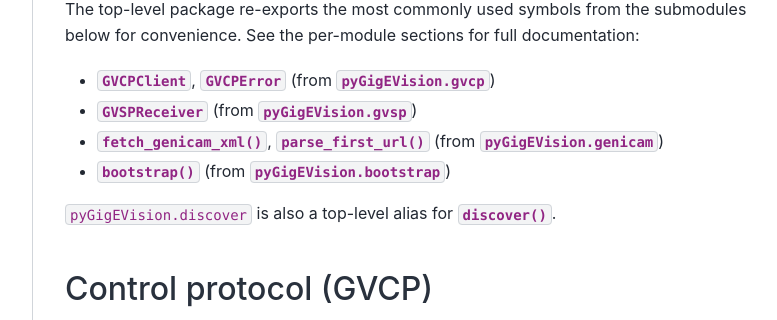
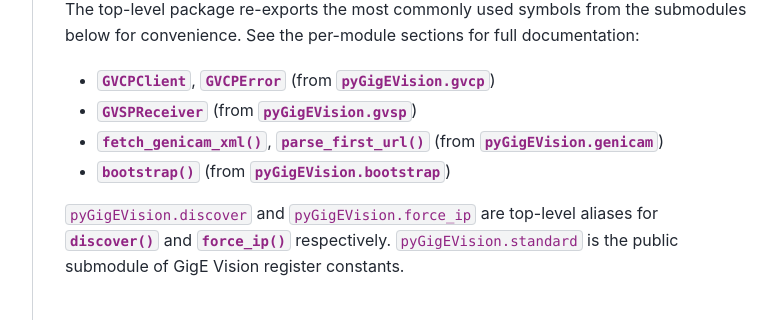
Before and after one commit to ladisk/pyGigEVision, a Sphinx documentation site: the page built from docs/source/api.rst, in a window 1280 px wide and 900 px high, cut to the strip 320-640 px from the top of the window. Shown: the whole strip, without its empty margins (223-1000 px from the left). Built offline with Sphinx 7.4.7 and the Sphinx Book theme 1.1.4, drawn with Linux system fonts in a browser that asks for light colours.

Commit message:
Expose force_ip at package level; document standard as public

```diff
--- a/docs/source/api.rst
+++ b/docs/source/api.rst
@@ -17,8 +17,10 @@ full documentation:
 * :func:`~pyGigEVision.genicam.fetch_genicam_xml`, :func:`~pyGigEVision.genicam.parse_first_url` (from :mod:`pyGigEVision.genicam`)
 * :func:`~pyGigEVision.bootstrap.bootstrap` (from :mod:`pyGigEVision.bootstrap`)
 
-``pyGigEVision.discover`` is also a top-level alias for
-:meth:`~pyGigEVision.gvcp.GVCPClient.discover`.
+``pyGigEVision.discover`` and ``pyGigEVision.force_ip`` are top-level aliases for
+:meth:`~pyGigEVision.gvcp.GVCPClient.discover` and
+:meth:`~pyGigEVision.gvcp.GVCPClient.force_ip` respectively.
+``pyGigEVision.standard`` is the public submodule of GigE Vision register constants.
 
 Control protocol (GVCP)
 -----------------------
```
Also changed, not shown: pyGigEVision/__init__.py (+7 -2 lines), 1 other file.
